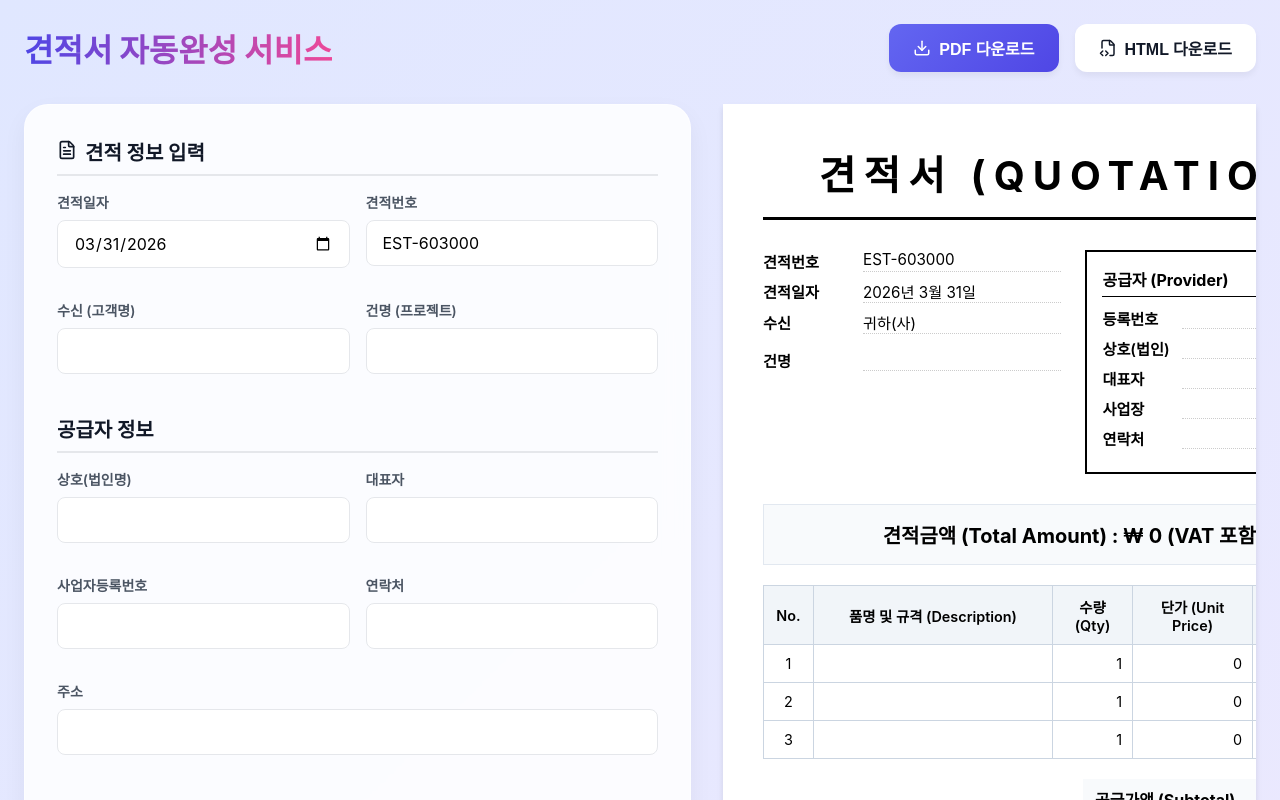
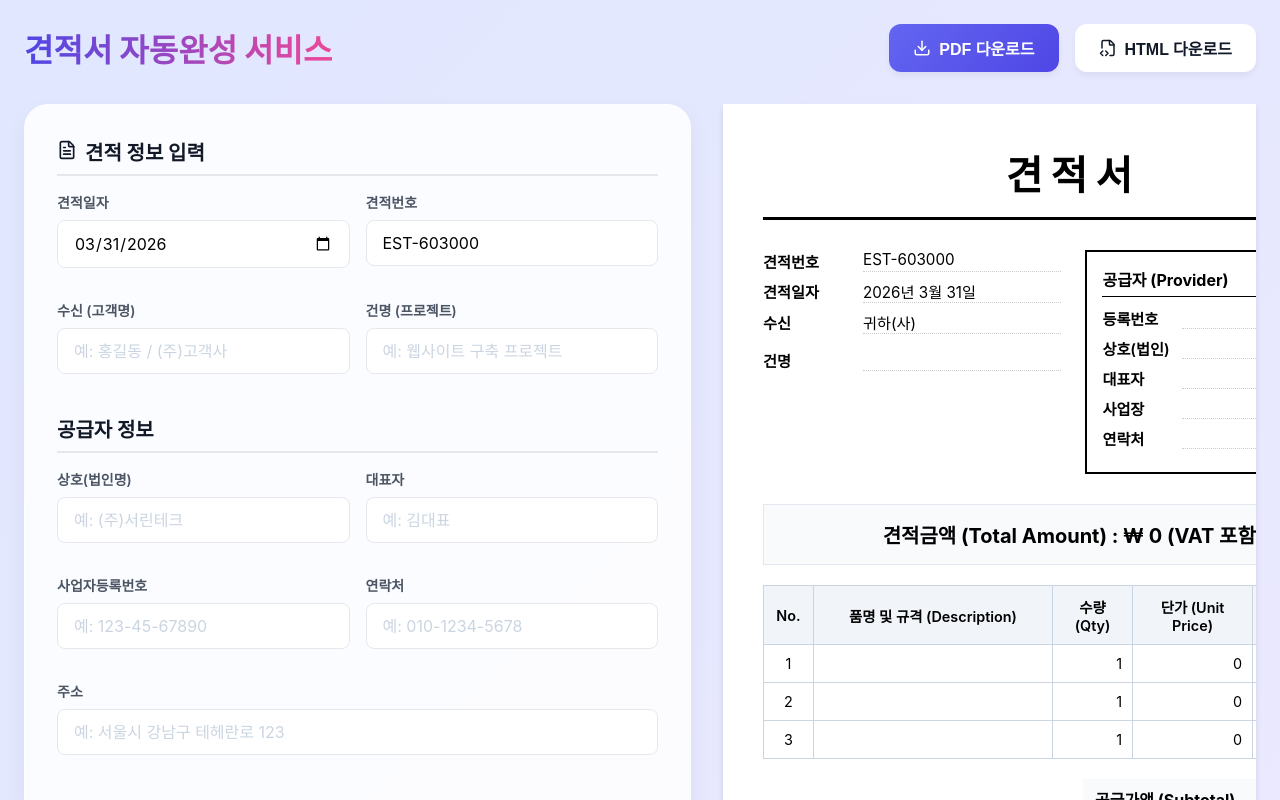
Before and after one commit to surninly/quotation, a React (Vite) app: page / in a window 1280 px wide. Shown: the top 800 px of the page. Built offline with nearby package versions, Linux system fonts and the light colour scheme.

Commit message:
Add placeholders for quotation input fields.
Show light-gray example text in each input and textarea so guidance disappears automatically when users type.

Made-with: Cursor

```diff
--- a/src/App.jsx
+++ b/src/App.jsx
@@ -71,9 +71,9 @@ function App() {
   const handleDownloadPDF = () => {
     const element = previewRef.current;
 
-    // Ensure all styles are applied prior to generation
+
     const opt = {
-      margin: [10, 10, 10, 10], // top, left, bottom, right
+      margin: [10, 10, 10, 10],
       filename: `견적서_${data.quotationNo}.pdf`,
       image: { type: 'jpeg', quality: 0.98 },
       html2canvas: { scale: 2, useCORS: true, logging: false },
@@ -172,15 +172,15 @@ function App() {
             </div>
             <div className="form-group">
               <label>견적번호</label>
-              <input type="text" name="quotationNo" value={data.quotationNo} onChange={handleChange} />
+              <input type="text" name="quotationNo" value={data.quotationNo} onChange={handleChange} placeholder="예: EST-240331" />
             </div>
             <div className="form-group">
               <label>수신 (고객명)</label>
-              <input type="text" name="clientName" value={data.clientName} onChange={handleChange} />
+              <input type="text" name="clientName" value={data.clientName} onChange={handleChange} placeholder="예: 홍길동 / (주)고객사" />
             </div>
             <div className="form-group">
               <label>건명 (프로젝트)</label>
-              <input type="text" name="projectName" value={data.projectName} onChange={handleChange} />
+              <input type="text" name="projectName" value={data.projectName} onChange={handleChange} placeholder="예: 웹사이트 구축 프로젝트" />
             </div>
           </div>
 
@@ -188,23 +188,23 @@ function App() {
           <div className="grid-2">
             <div className="form-group">
               <label>상호(법인명)</label>
-              <input type="text" name="providerName" value={data.providerName} onChange={handleChange} />
+              <input type="text" name="providerName" value={data.providerName} onChange={handleChange} placeholder="예: (주)서린테크" />
             </div>
             <div className="form-group">
               <label>대표자</label>
-              <input type="text" name="providerCEO" value={data.providerCEO} onChange={handleChange} />
+              <input type="text" name="providerCEO" value={data.providerCEO} onChange={handleChange} placeholder="예: 김대표" />
             </div>
             <div className="form-group">
               <label>사업자등록번호</label>
-              <input type="text" name="providerBizNo" value={data.providerBizNo} onChange={handleChange} />
+              <input type="text" name="providerBizNo" value={data.providerBizNo} onChange={handleChange} placeholder="예: 123-45-67890" />
             </div>
             <div className="form-group">
               <label>연락처</label>
-              <input type="text" name="providerPhone" value={data.providerPhone} onChange={handleChange} />
+              <input type="text" name="providerPhone" value={data.providerPhone} onChange={handleChange} placeholder="예: 010-1234-5678" />
             </div>
             <div className="form-group" style={{ gridColumn: 'span 2' }}>
               <label>주소</label>
-              <input type="text" name="providerAddress" value={data.providerAddress} onChange={handleChange} />
+              <input type="text" name="providerAddress" value={data.providerAddress} onChange={handleChange} placeholder="예: 서울시 강남구 테헤란로 123" />
             </div>
           </div>
 
@@ -229,6 +229,7 @@ function App() {
                   min="1"
                   value={item.quantity}
                   onChange={(e) => handleItemChange(item.id, 'quantity', e.target.value)}
+                  placeholder="예: 1"
                 />
                 <input
                   type="number"
@@ -236,6 +237,7 @@ function App() {
                   step="1000"
                   value={item.price}
                   onChange={(e) => handleItemChange(item.id, 'price', e.target.value)}
+                  placeholder="예: 50000"
                 />
                 <button className="btn-icon" onClick={() => removeItem(item.id)} title="삭제">
                   <Trash2 size={18} />
@@ -250,11 +252,11 @@ function App() {
           <h3 className="section-title" style={{ marginTop: '1.5rem' }}>추가 사항</h3>
           <div className="form-group">
             <label>부가세(VAT) 요율 (%)</label>
-            <input type="number" name="taxRate" value={data.taxRate} onChange={handleChange} />
+            <input type="number" name="taxRate" value={data.taxRate} onChange={handleChange} placeholder="예: 10" />
           </div>
           <div className="form-group">
             <label>비고 및 안내사항 (Notes)</label>
-            <textarea name="notes" rows="4" value={data.notes} onChange={handleChange}></textarea>
+            <textarea name="notes" rows="4" value={data.notes} onChange={handleChange} placeholder="예: 유효기간 30일 / 선금 50% / VAT 별도"></textarea>
           </div>
         </section>
 
@@ -262,7 +264,7 @@ function App() {
         <section className="preview-wrapper">
           <div className="document-preview" ref={previewRef} id="quotation-preview">
             <div className="doc-header">
-              <h2 className="doc-title">견적서 (QUOTATION)</h2>
+              <h2 className="doc-title">견적서</h2>
             </div>
 
             <div className="doc-info-grid">
--- a/src/index.css
+++ b/src/index.css
@@ -142,6 +142,12 @@ body {
   outline: none;
   border-color: var(--primary-color);
   box-shadow: 0 0 0 3px rgba(99, 102, 241, 0.2);
+}
+
+.form-group input::placeholder,
+.form-group textarea::placeholder,
+.item-row input::placeholder {
+  color: #cbd5e1;
 }
 
 .grid-2 {
```
